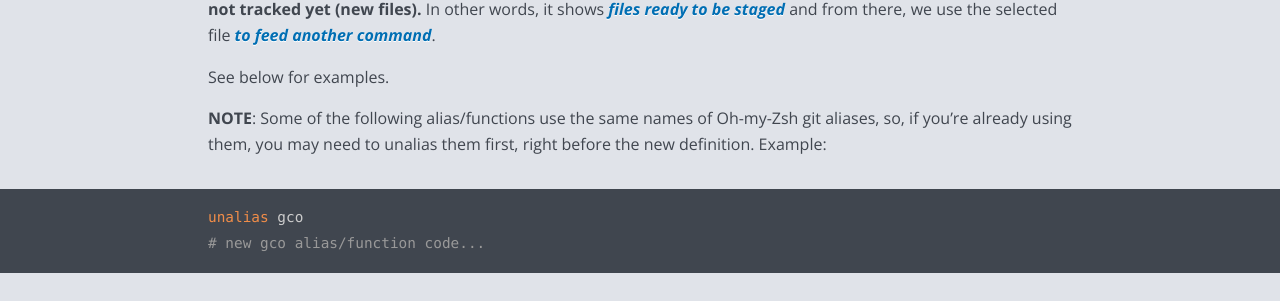
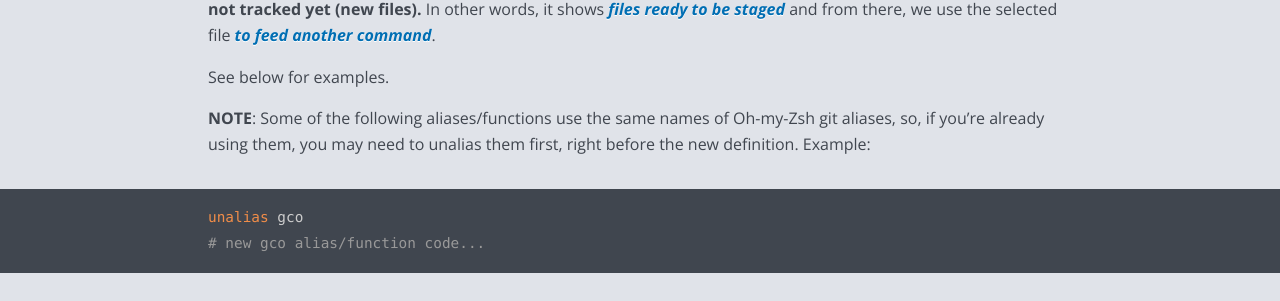
Before and after one commit to dportalesr/technically-speaking, a Jekyll site: the page built from _posts/2019-01-13-improve-your-git-flow-with-fuzzy-find.md, in a window 1280 px wide and 900 px high, scrolled down 2327 px. Shown: the part 153-454 px from the top of the window. Built offline with Jekyll 4.4.1, drawn with Linux system fonts in a browser that asks for light colours; comment, search, counter and statistics services are not loaded; some of the changed text lies outside the part shown.

Commit message:
Fix spellings

````diff
--- a/_posts/2019-01-13-improve-your-git-flow-with-fuzzy-find.md
+++ b/_posts/2019-01-13-improve-your-git-flow-with-fuzzy-find.md
@@ -64,7 +64,7 @@ The alias above will let us fuzzy find a file from the **list of files not ignor
 
 See below for examples.
 
-**NOTE**: Some of the following alias/functions use the same names of Oh-my-Zsh git aliases, so, if you're already using them, you may need to unalias them first, right before the new definition. Example:
+**NOTE**: Some of the following aliases/functions use the same names of Oh-my-Zsh git aliases, so, if you're already using them, you may need to unalias them first, right before the new definition. Example:
 
 ```bash
 unalias gco
````
Also changed, not shown: other parts of _posts/2019-01-13-improve-your-git-flow-with-fuzzy-find.md (+1 -1 lines).
